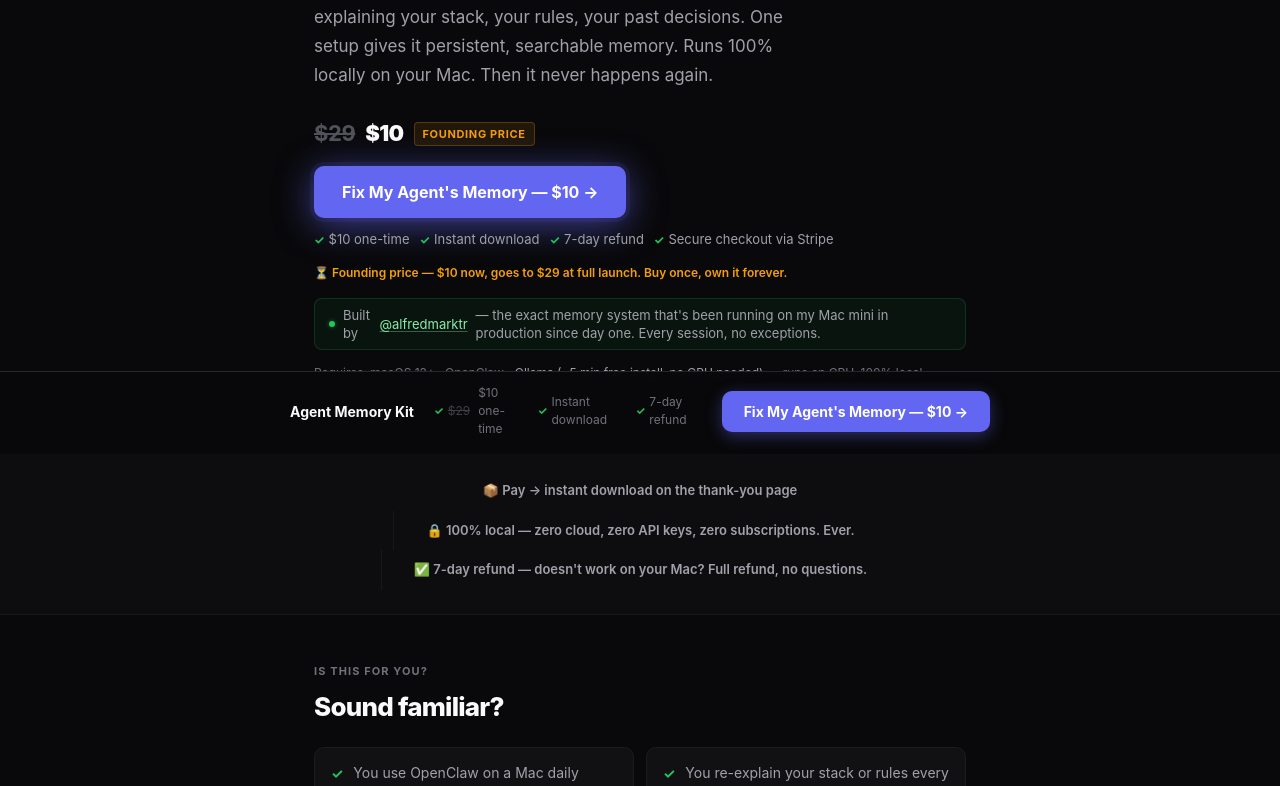
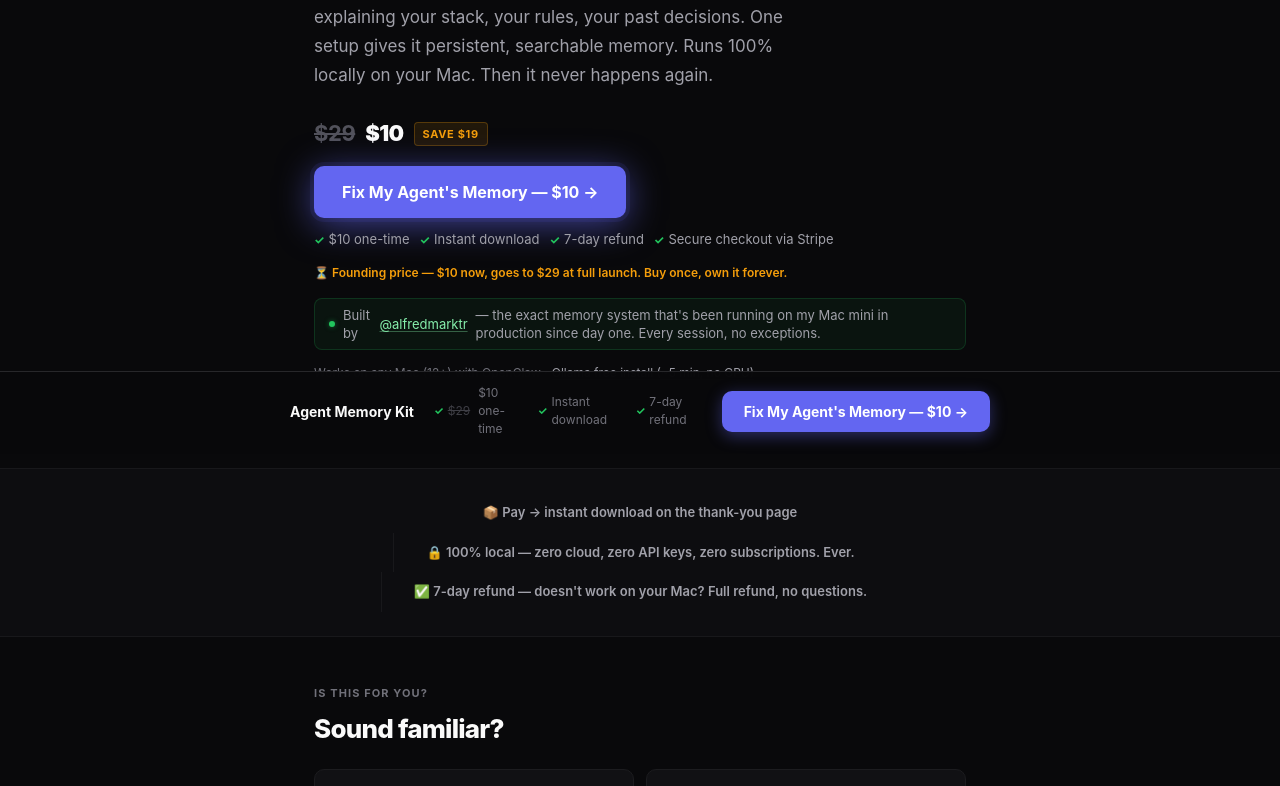
Before and after one commit to marcoiaq/agent-memory-kit, a Next.js app: page / in a window 1280 px wide. Shown: the part 429-1215 px from the top of the page. Built offline with nearby package versions, Linux system fonts and the light colour scheme.

Commit message:
ux: tighten hero copy — Save $19 badge, pain-first checklist, friendlier requirements note

```diff
--- a/app/page.tsx
+++ b/app/page.tsx
@@ -459,7 +459,7 @@ export default function Home() {
             <div style={{display:'flex', alignItems:'center', gap:'10px', marginBottom:'4px'}}>
               <span style={{fontSize:'22px', color:'#52525b', textDecoration:'line-through', fontWeight:700, letterSpacing:'-0.02em'}}>$29</span>
               <span style={{fontSize:'22px', fontWeight:900, color:'#fafafa', letterSpacing:'-0.03em'}}>$10</span>
-              <span style={{fontSize:'11px', fontWeight:700, color:'#f59e0b', background:'rgba(245,158,11,0.1)', border:'1px solid rgba(245,158,11,0.25)', padding:'3px 8px', borderRadius:'4px', letterSpacing:'0.06em', textTransform:'uppercase'}}>Founding price</span>
+              <span style={{fontSize:'11px', fontWeight:700, color:'#f59e0b', background:'rgba(245,158,11,0.1)', border:'1px solid rgba(245,158,11,0.25)', padding:'3px 8px', borderRadius:'4px', letterSpacing:'0.06em', textTransform:'uppercase'}}>Save $19</span>
             </div>
             <a href="/api/create-checkout" className="cta-main">
               Fix My Agent&apos;s Memory — $10 →
@@ -475,7 +475,7 @@ export default function Home() {
             </span>
             <p className="hero-proof" style={{marginTop:'4px', marginBottom:0}}>Built by <a href="https://x.com/alfredmarktr" target="_blank" rel="noopener noreferrer">@alfredmarktr</a> — the exact memory system that&apos;s been running on my Mac mini in production since day one. Every session, no exceptions.</p>
             <span style={{fontSize:'12px', color:'#71717a', marginTop:'2px', display:'flex', alignItems:'center', gap:'4px', flexWrap:'wrap'}}>
-              Requires: macOS 12+ · OpenClaw · <a href="#faq" style={{color:'#a1a1aa', textDecoration:'underline', textDecorationColor:'rgba(161,161,170,0.4)', textUnderlineOffset:'2px'}}>Ollama (~5 min free install, no GPU needed)</a> — runs on CPU, 100% local
+              Works on any Mac (12+) with OpenClaw · <a href="#faq" style={{color:'#a1a1aa', textDecoration:'underline', textDecorationColor:'rgba(161,161,170,0.4)', textUnderlineOffset:'2px'}}>Ollama free install (~5 min, no GPU)</a> — 100% local, nothing leaves your machine
             </span>
           </div>
         </div>
@@ -509,7 +509,7 @@ export default function Home() {
           </h2>
           <div className="who-grid" style={{display:'grid', gridTemplateColumns:'1fr 1fr', gap:'12px'}}>
             {[
-              'You use OpenClaw on a Mac daily',
+              'Your agent asks you things it already figured out last week',
               'You re-explain your stack or rules every new session',
               'You\'ve lost a decision or context when a session ended',
               'You want memory without cloud, subscriptions, or API keys',
```
